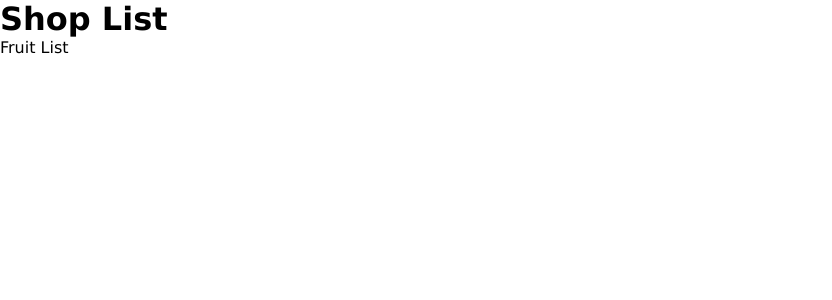
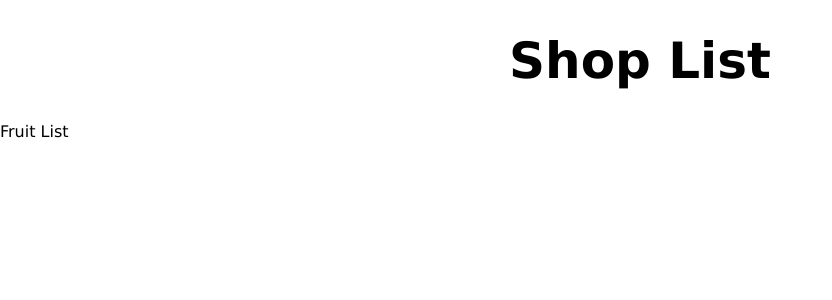
Before and after one commit to madridista5/nebu_task, a React (Create React App) app: page / in a window 1280 px wide. Shown: the top 300 px of the page, without its empty margins (0-832 px from the left). Built offline with nearby package versions, Linux system fonts and the light colour scheme.

Commit message:
CSS styles have been added to Header Component.

```diff
--- a/src/components/Header/Header.css
+++ b/src/components/Header/Header.css
@@ -0,0 +1,5 @@
+h1 {
+    font-size: 50px;
+    text-align: center;
+    margin: 2rem;
+}
```
